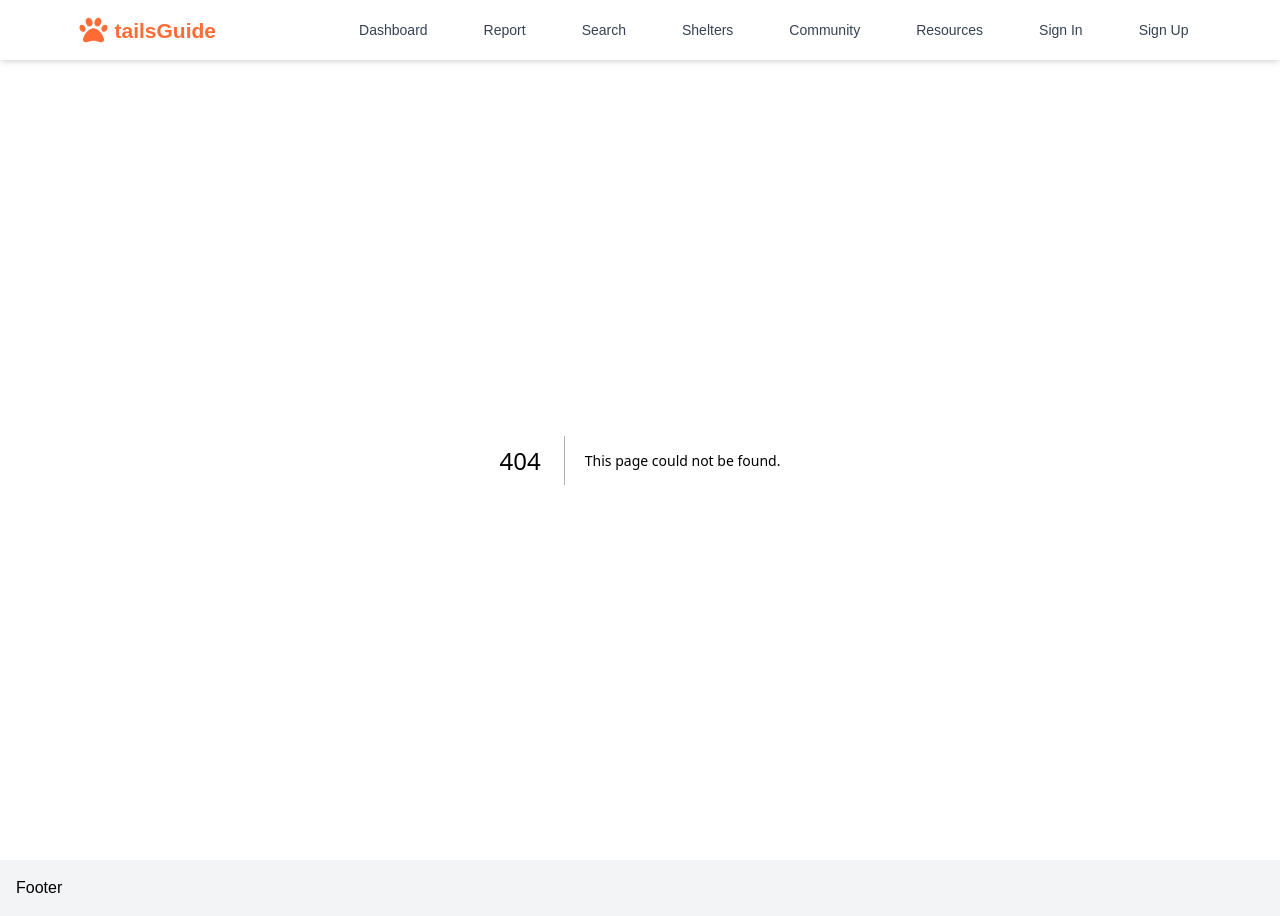
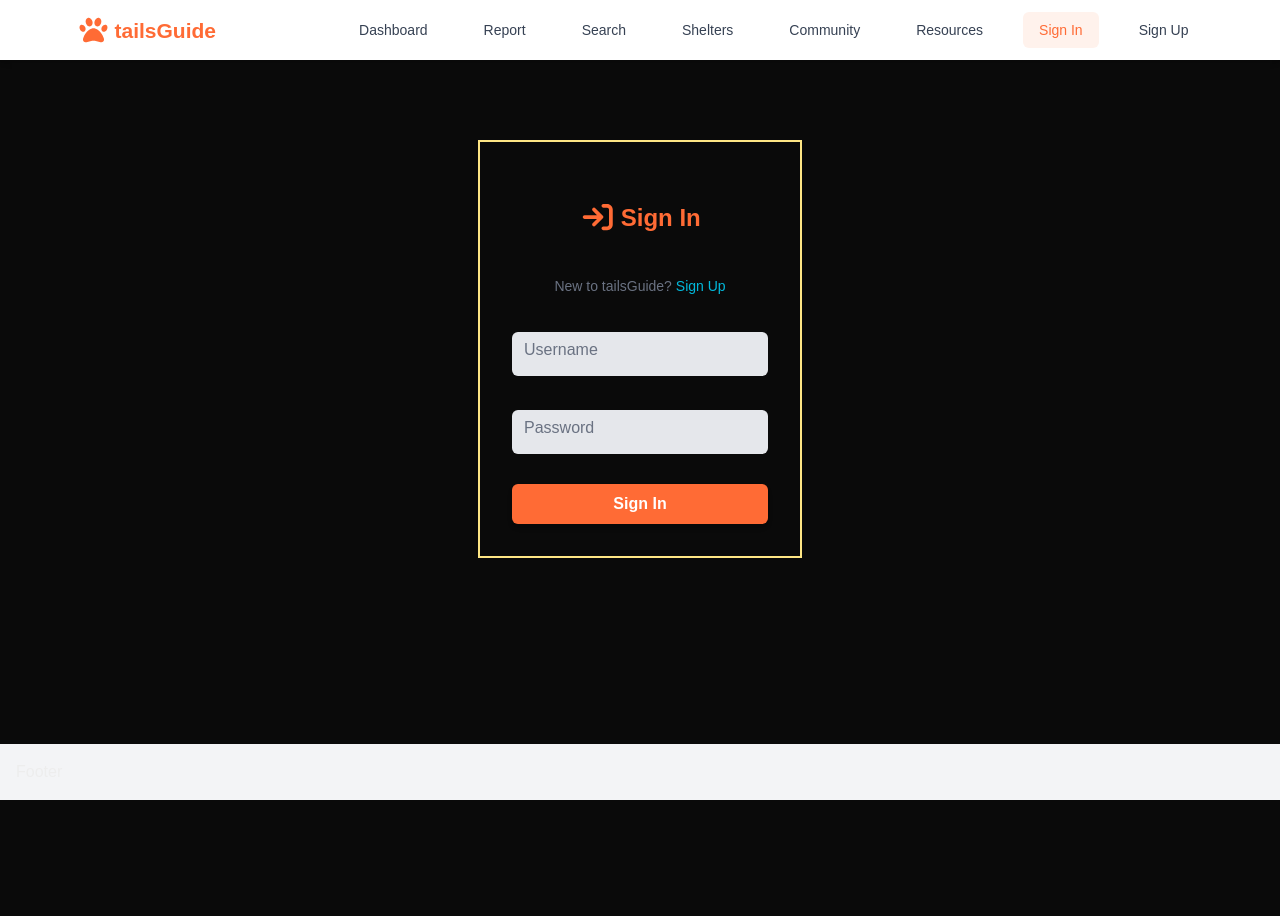
Before and after one commit to DertzInfotech/tailsguide, a Next.js app: page /signin in a window 1280 px wide. Before the commit this address had no page. After the commit the page ends 800 px from the top, so only its background shows below. Built offline with nearby package versions, Linux system fonts and the light colour scheme.

Commit message:
Added sign-in page UI

```diff
--- /dev/null
+++ b/src/app/signin/page.js
@@ -0,0 +1,65 @@
+'use client';
+
+import { FontAwesomeIcon } from "@fortawesome/react-fontawesome";
+import { faSignIn } from "@fortawesome/free-solid-svg-icons";
+import Link from "next/link";
+import Input from "@/components/UI/input";
+import { useState } from "react";
+
+export default function SignIn(){
+
+  const [username, setUsername] = useState('');
+  const [password, setPassword] = useState('');
+
+
+  return (
+    <>
+      <div className="flex items-center justify-center w-full h-full">
+        <div className="flex flex-col items-center max-w-400px min-h-1/2 border-2 border-amber-200 m-20 p-8">
+
+          {/* logo */}
+          <div className="flex items-center justify-center mt-6 mb-10">
+            <div className="flex items-center gap-1 text-2xl font-bold text-orange-primary pt-0.5">
+              <i className="text-3xl"><FontAwesomeIcon icon={faSignIn} /></i>
+              <span>Sign In</span>
+            </div>
+          </div>
+
+          {/* Login Main Section */}
+          <div className="flex flex-col gap-4">
+
+            {/* Redirection Text */}
+            <div className="flex items-center justify-center">
+              <span className="text-sm text-gray-500">New to tailsGuide?</span>
+              <span className="text-sm text-cyan-500"><Link href="/signup">&nbsp;Sign Up</Link></span>
+            </div>
+
+            {/* Login Elements */}
+            <form className="flex flex-col gap-2.5">
+              <Input
+                id="username"
+                label="Username"
+                type="text"
+                value={username}
+                onChange={(e) => setUsername(e.target.value)}
+              />
+              <Input
+                id="password"
+                label="Password"
+                type="text"
+                value={password}
+                onChange={(e) => setPassword(e.target.value)}
+              />
+              <button
+                type="submit"
+                className="w-full mt-4 py-2 px-4 bg-orange-primary hover:bg-orange-secondary text-white font-semibold rounded-md shadow-md transition duration-150"
+              >Sign In</button>
+            </form>
+
+          </div>
+
+        </div>
+      </div>
+    </>
+  )
+}
--- /dev/null
+++ b/src/app/signup/page.js
@@ -0,0 +1,7 @@
+export default function SignUp(){
+  return (
+    <>
+      Sign Up
+    </>
+  )
+}
--- a/src/components/UI/header.js
+++ b/src/components/UI/header.js
@@ -21,7 +21,7 @@ export default function Header() {
           <Link href="#shelters" className="nav-link">Shelters</Link>
           <Link href="#community" className="nav-link">Community</Link>
           <Link href="#resources" className="nav-link">Resources</Link>
-          <a id="signin" className="nav-link">Sign In</a>
+          <Link href="/signin" className="nav-link active">Sign In</Link>
           <a id="signup" className="nav-link">Sign Up</a>
           <a id="register-pet" href="#pet-registration" className="nav-link hidden">My Profile</a>
           <a id="logout" className="nav-link hidden">Log Out</a>
--- /dev/null
+++ b/src/components/UI/input.js
@@ -0,0 +1,48 @@
+'use client';
+
+import { useState } from "react";
+
+export default function Input ({
+  label,
+  id,
+  type = 'text',
+  value,
+  onchange,
+  ...props
+}) {
+
+  const [isFocused, setIsFocused] = useState(false);
+  const inputValue = value || '';
+
+  const shouldFloat = isFocused || inputValue.length > 0;
+
+  return (
+    <>
+      <div className="relative text-base pt-5 mb-1">
+
+        <input
+          id={id}
+          type={type}
+          value={value}
+          onFocus={() => setIsFocused(true)}
+          onBlur={() => setIsFocused(false)}
+          className="border-none appearance-none bg-gray-200 p-3 rounded-md w-64 outline-none text-sm"
+          {...props}
+        />
+
+        <label
+          htmlFor={id}
+          className={`
+            absolute left-3 cursor-pointer transition-all duration-300 ease-in-out
+            ${shouldFloat
+              ? 'top-0 left-3 text-xs text-gray-800'
+              : 'top-3/5 text-gray-500 transform -translate-y-1/2'
+            }
+          `}
+        >
+          {label}
+        </label>
+      </div>
+    </>
+  )
+};
```
